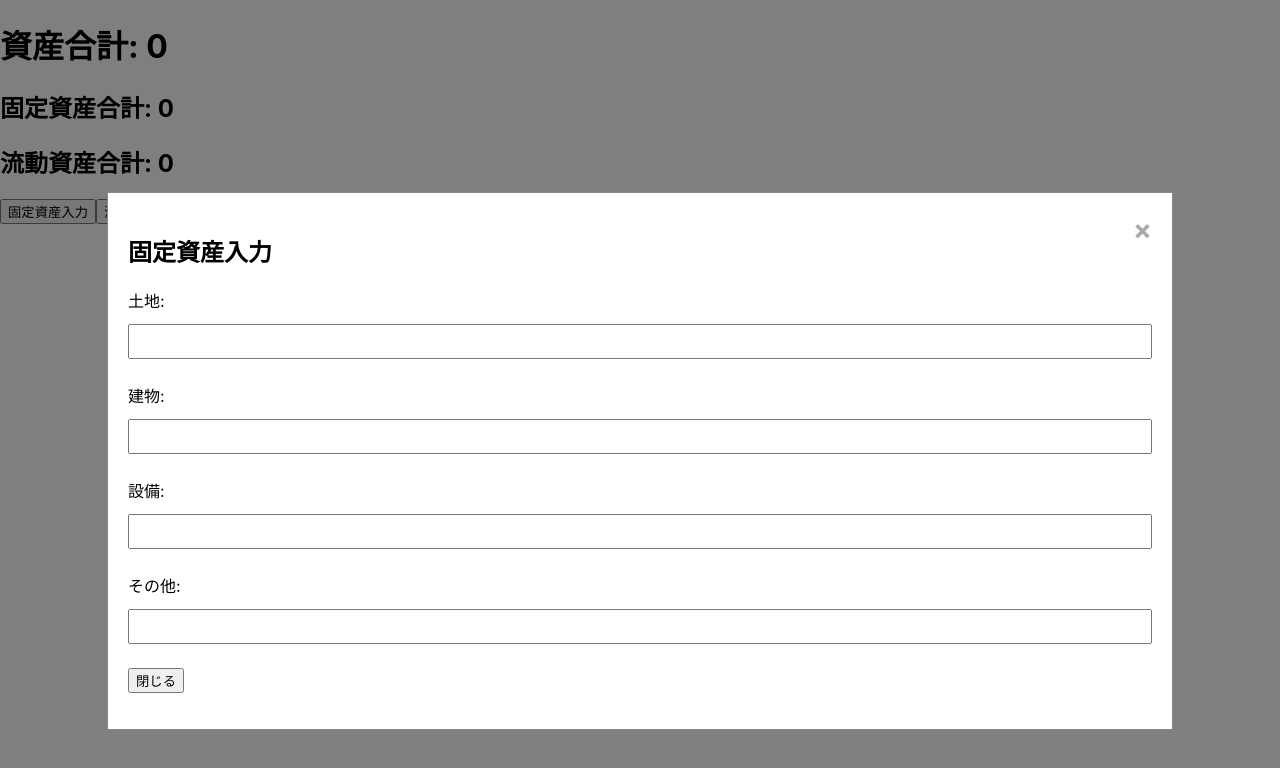
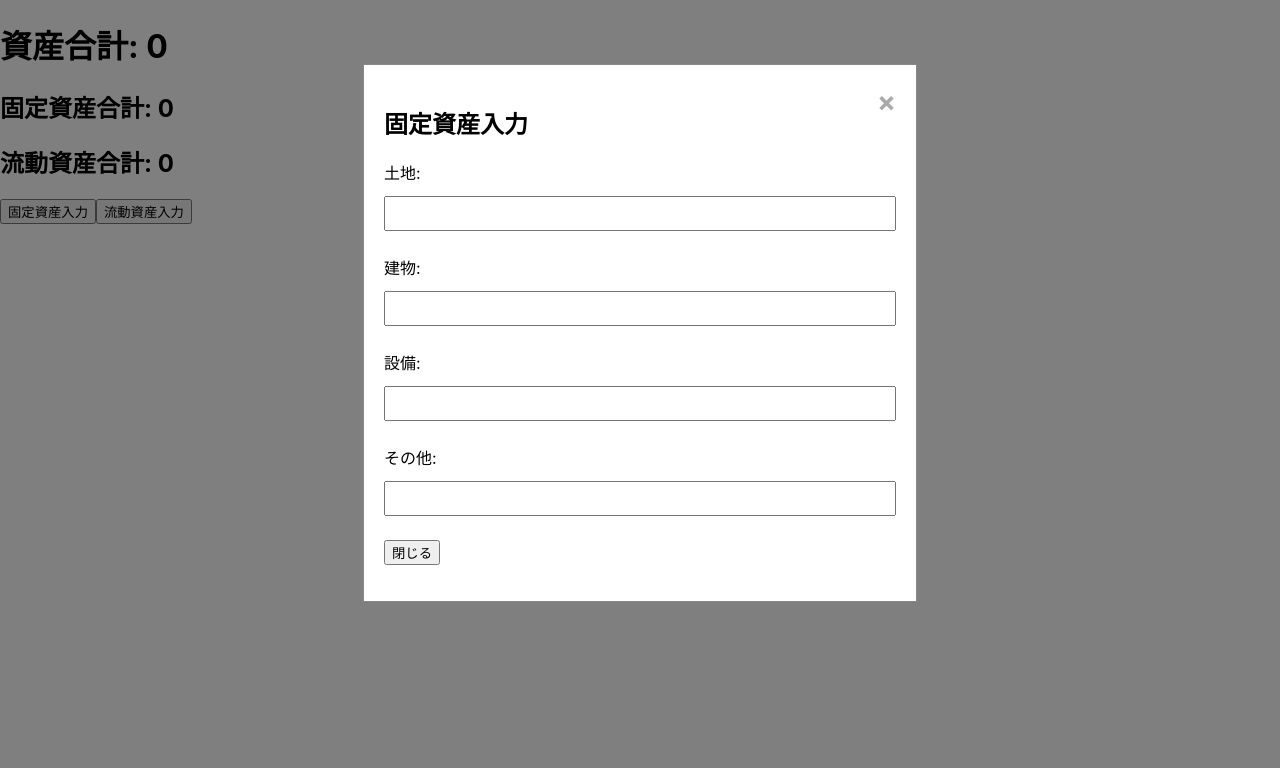
Before and after one commit to yutoonodera/setsumeikaikei, a React (Create React App) app in the folder reactapp/: page /report/bs in a window 1280 px wide. Both pictures are taken after a click on the button "固定資産入力". Shown: the top 768 px of the page. Built offline with nearby package versions, Linux system fonts and the light colour scheme.

Commit message:
モーダル表示位置・サイズ変更

```diff
--- a/reactapp/src/components/AssetsModal.css
+++ b/reactapp/src/components/AssetsModal.css
@@ -13,10 +13,10 @@
 
 .modal-content {
   background-color: white;
-  margin: 15% auto;
+  margin: 5% auto; /* 上部に表示されるように変更 */
   padding: 20px;
   border: 1px solid #888;
-  width: 80%;
+  width: 40%; /* 幅を半分に設定 */
 }
 
 .close {
```
